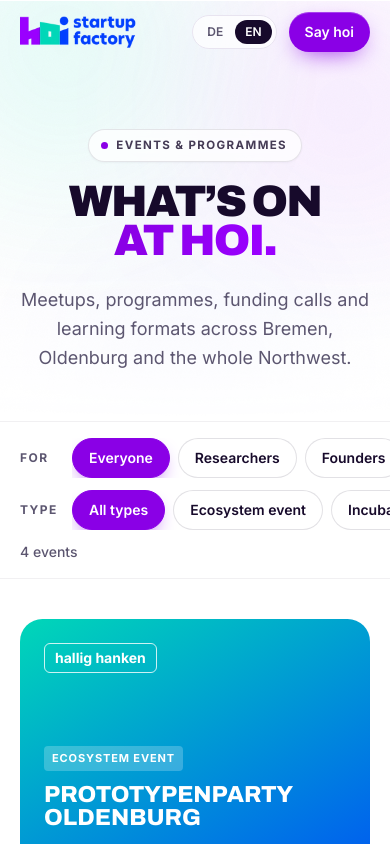
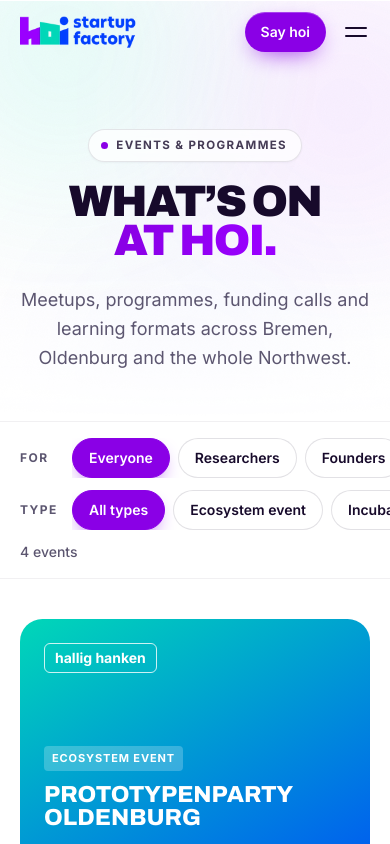
Before and after one commit to HeloisaBal/hoi-website, a Next.js app: page /events in a window 390 px wide. Shown: the top 844 px of the page. Built offline with nearby package versions, Linux system fonts and the light colour scheme.

Commit message:
Mobile menu

```diff
--- a/app/globals.css
+++ b/app/globals.css
@@ -332,3 +332,39 @@ h1, h2, h3, .font-display { font-family: var(--font-display); }
 .filter-chip:hover { transform: translateY(-1px); border-color: var(--accent); color: var(--accent); }
 .filter-chip.is-on { background: var(--accent); border-color: var(--accent); color: #fff; box-shadow: 0 8px 20px -10px var(--accent); }
 .filter-chip:focus-visible { outline: 2px solid var(--accent); outline-offset: 2px; }
+
+/* ============================================================
+   MOBILE MENU
+   ============================================================ */
+.burger {
+  position: relative; display: none; flex-direction: column; justify-content: center; gap: 6px;
+  width: 44px; height: 44px; margin-right: -8px; padding: 0 11px; border-radius: 999px;
+  transition: background-color .2s ease;
+}
+.burger:hover { background: rgb(23 10 43 / .05); }
+.burger:focus-visible { outline: 2px solid var(--accent); outline-offset: 2px; }
+.burger span {
+  display: block; height: 2px; width: 22px; border-radius: 2px; background: var(--color-ink);
+  transition: transform .35s cubic-bezier(.2,.8,.2,1);
+}
+.burger.is-open span:first-child { transform: translateY(4px) rotate(45deg); }
+.burger.is-open span:last-child  { transform: translateY(-4px) rotate(-45deg); }
+
+.menu-panel {
+  position: fixed; inset: 4rem 0 0 0; z-index: 40;
+  display: flex; flex-direction: column; overflow-y: auto;
+  background:
+    radial-gradient(80% 50% at 100% 0%, color-mix(in srgb, var(--c3) 16%, transparent), transparent 70%),
+    radial-gradient(70% 45% at 0% 100%, color-mix(in srgb, var(--c1) 18%, transparent), transparent 70%),
+    var(--tint);
+  animation: menuIn .35s cubic-bezier(.16,1,.3,1) both;
+}
+/* phones only: from 640px the full nav is shown instead */
+@media (max-width: 639.98px) { .burger { display: inline-flex; } }
+@media (min-width: 640px) { .menu-panel { display: none; } }
+@keyframes menuIn { from { opacity: 0; transform: translateY(-8px); } to { opacity: 1; transform: none; } }
+
+@media (prefers-reduced-motion: reduce) {
+  .menu-panel { animation: none; }
+  .burger span { transition: none; }
+}
--- a/components/site/Header.tsx
+++ b/components/site/Header.tsx
@@ -2,10 +2,29 @@
 
 import Link from 'next/link'
 import { useEffect, useState } from 'react'
+import { Arrow } from './shared'
 
-/* Site header: transparent over the hero, frosted once the page scrolls. */
+const links = [
+  { href: '/events', label: 'Events', key: 'events' },
+  { href: '/#programmes', label: 'Programmes', key: 'programmes' },
+  { href: '/#about', label: 'About', key: 'about' },
+  { href: '/#contact', label: 'Contact', key: 'contact' },
+] as const
+
+function LangSwitch({ className = '' }: { className?: string }) {
+  return (
+    <span className={`flex gap-0.5 rounded-full border border-line bg-white/70 p-1 text-xs font-semibold ${className}`}>
+      <button type="button" className="rounded-full px-2.5 py-1 text-muted transition-colors hover:text-ink">DE</button>
+      <button type="button" aria-pressed="true" className="rounded-full bg-ink px-2.5 py-1 text-white">EN</button>
+    </span>
+  )
+}
+
+/* Site header: transparent over the hero, frosted once the page scrolls.
+   On phones the links move into a full-screen menu behind a menu button. */
 export function Header({ active }: { active?: 'home' | 'events' }) {
   const [scrolled, setScrolled] = useState(false)
+  const [open, setOpen] = useState(false)
 
   useEffect(() => {
     const onScroll = () => setScrolled(window.scrollY > 8)
@@ -14,24 +33,75 @@ export function Header({ active }: { active?: 'home' | 'events' }) {
     return () => window.removeEventListener('scroll', onScroll)
   }, [])
 
+  /* while the menu is open: no page scrolling behind it, Esc closes it,
+     and it closes by itself if the screen gets wide enough for the full nav */
+  useEffect(() => {
+    if (!open) return
+    const prev = document.body.style.overflow
+    document.body.style.overflow = 'hidden'
+    const onKey = (e: KeyboardEvent) => { if (e.key === 'Escape') setOpen(false) }
+    const wide = window.matchMedia('(min-width: 640px)')
+    const onWide = () => { if (wide.matches) setOpen(false) }
+    window.addEventListener('keydown', onKey)
+    wide.addEventListener('change', onWide)
+    return () => {
+      document.body.style.overflow = prev
+      window.removeEventListener('keydown', onKey)
+      wide.removeEventListener('change', onWide)
+    }
+  }, [open])
+
+  const close = () => setOpen(false)
+
   return (
-    <header className={`site-header sticky top-0 z-50 ${scrolled ? 'is-scrolled' : ''}`}>
+    <header className={`site-header sticky top-0 z-50 ${scrolled || open ? 'is-scrolled' : ''}`}>
       <div className="container-x flex h-16 items-center justify-between gap-3 sm:h-[72px]">
-        <Link href="/" aria-label="hoi startup factory, home" className="shrink-0">
+        <Link href="/" aria-label="hoi startup factory, home" className="shrink-0" onClick={close}>
           <img src="/logo.png" alt="hoi startup factory" className="h-8 w-auto sm:h-9" />
         </Link>
+
         <nav aria-label="Main" className="flex items-center gap-2 text-[15px] font-medium sm:gap-1">
-          <Link href="/events" aria-current={active === 'events' ? 'page' : undefined}
-            className={`nav-link hidden sm:inline-flex ${active === 'events' ? 'is-active' : ''}`}>Events</Link>
-          <Link href="/#programmes" className="nav-link hidden sm:inline-flex">Programmes</Link>
-          <Link href="/#about" className="nav-link hidden sm:inline-flex">About</Link>
-          <span className="mx-1 flex gap-0.5 rounded-full border border-line bg-white/70 p-1 text-xs font-semibold sm:mx-3">
-            <button type="button" className="rounded-full px-2.5 py-1 text-muted transition-colors hover:text-ink">DE</button>
-            <button type="button" aria-pressed="true" className="rounded-full bg-ink px-2.5 py-1 text-white">EN</button>
-          </span>
-          <Link href="/#contact" className="btn-primary h-10 px-4 text-sm sm:px-5">Say hoi</Link>
+          {links.slice(0, 3).map((l) => (
+            <Link key={l.key} href={l.href} aria-current={active === l.key ? 'page' : undefined}
+              className={`nav-link hidden sm:inline-flex ${active === l.key ? 'is-active' : ''}`}>{l.label}</Link>
+          ))}
+          <LangSwitch className="mx-3 hidden sm:flex" />
+          <Link href="/#contact" className="btn-primary h-10 px-4 text-sm sm:px-5" onClick={close}>Say hoi</Link>
+
+          {/* menu button, phones only */}
+          <button type="button" onClick={() => setOpen((o) => !o)}
+            aria-expanded={open} aria-controls="mobile-menu" aria-label={open ? 'Close menu' : 'Open menu'}
+            className={`burger sm:hidden ${open ? 'is-open' : ''}`}>
+            <span /><span />
+          </button>
         </nav>
       </div>
+
+      {open && (
+        <div id="mobile-menu" className="menu-panel sm:hidden" role="dialog" aria-modal="true" aria-label="Menu">
+          <nav aria-label="Mobile" className="container-x flex flex-1 flex-col pt-6">
+            <ul className="flex flex-col">
+              {links.map((l, i) => (
+                <li key={l.key} className="rise border-b border-line" style={{ animationDelay: `${0.05 + i * 0.06}s` }}>
+                  <Link href={l.href} onClick={close} aria-current={active === l.key ? 'page' : undefined}
+                    className={`group flex items-center justify-between py-5 font-display text-[2.1rem] font-black uppercase leading-none tracking-[-0.03em] transition-colors hover:text-accent ${active === l.key ? 'text-accent' : 'text-ink'}`}>
+                    {l.label}
+                    <span className="text-2xl text-muted transition group-hover:translate-x-1 group-hover:text-accent"><Arrow /></span>
+                  </Link>
+                </li>
+              ))}
+            </ul>
+
+            <div className="rise mt-auto flex items-center justify-between gap-4 pb-8 pt-10" style={{ animationDelay: '0.32s' }}>
+              <LangSwitch />
+              <div className="flex gap-5 text-sm font-medium text-muted">
+                <a href="https://www.instagram.com/hoi_startup_factory/" className="hover:text-ink">Instagram</a>
+                <a href="https://www.linkedin.com/company/hoi-startup-factory/" className="hover:text-ink">LinkedIn</a>
+              </div>
+            </div>
+          </nav>
+        </div>
+      )}
     </header>
   )
 }
```
